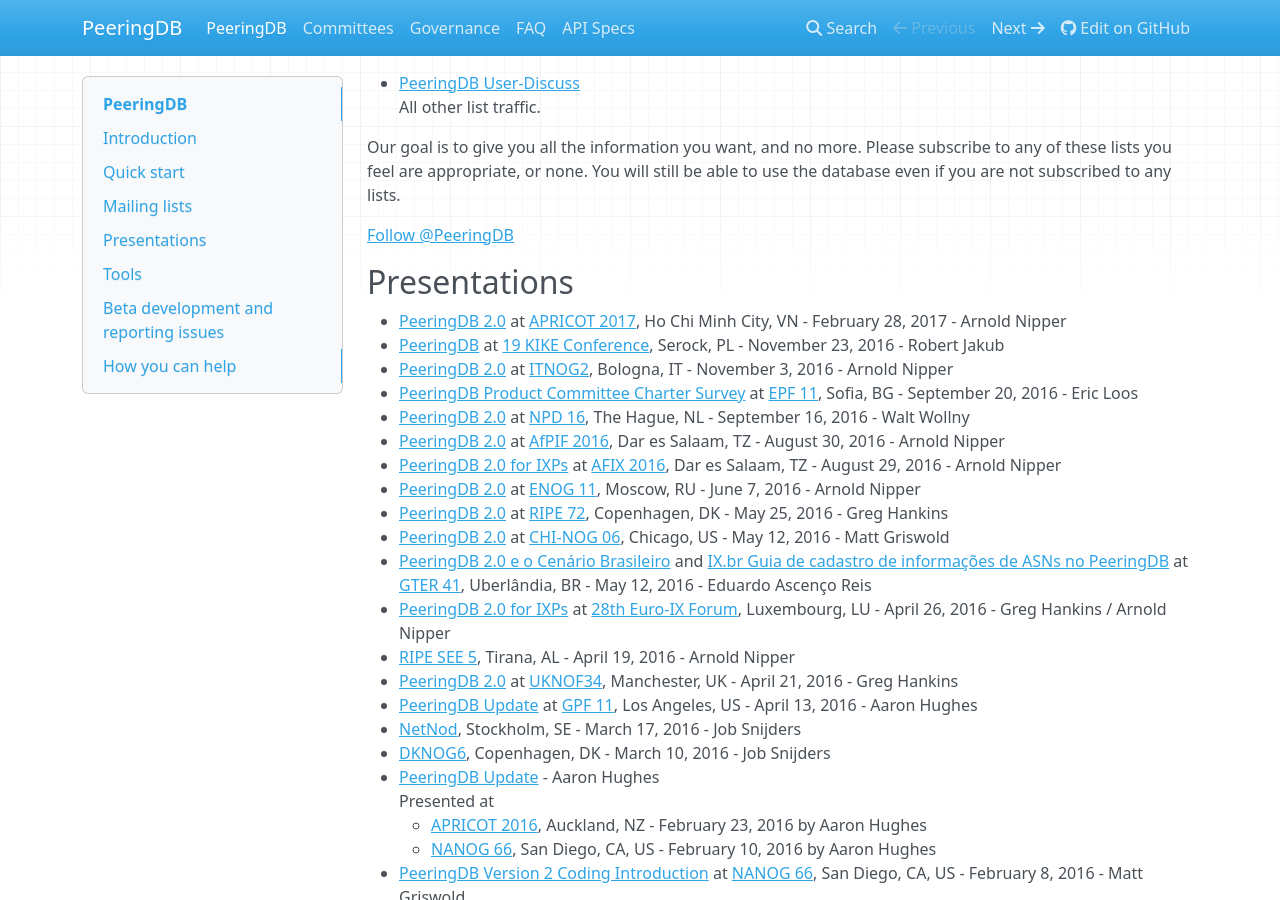
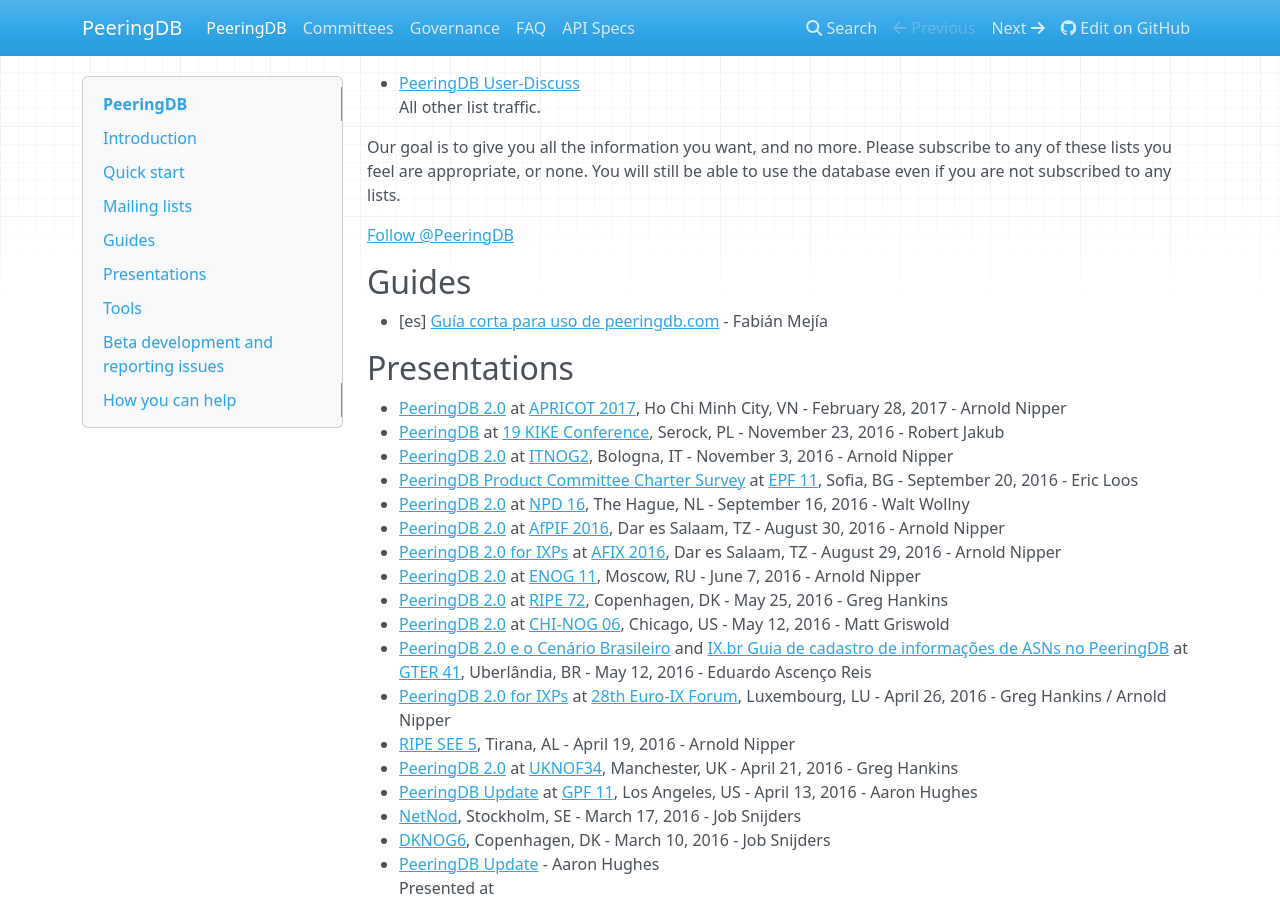
Before and after one commit to peeringdb/docs, an MkDocs documentation site: the page built from docs/index.md, in a window 1280 px wide and 900 px high, scrolled down 1428 px. Built offline with MkDocs 1.6.1, drawn with Linux system fonts in a browser that asks for light colours; nearby versions of some CDN libraries; comment, search, counter and statistics services are not loaded; old or Windows-style settings are respelled for this version of MkDocs.

Commit message:
add spanish guide

```diff
--- a/docs/index.md
+++ b/docs/index.md
@@ -74,6 +74,12 @@
 <script>!function(d,s,id){var js,fjs=d.getElementsByTagName(s)[0],p=/^http:/.test(d.location)?'http':'https';if(!d.getElementById(id)){js=d.createElement(s);js.id=id;js.src=p+'://platform.twitter.com/widgets.js';fjs.parentNode.insertBefore(js,fjs);}}(document, 'script', 'twitter-wjs');</script>
 </p>
 
+
+## Guides
+
+- [es] [Guía corta para uso de peeringdb.com](guide/guia_PeeringDB.pdf) - Fabián Mejía
+
+
 ## Presentations
 
 - [PeeringDB 2.0](presentation/20170228-Apricot2017-Nipper.pdf) at [APRICOT 2017](https://2017.apricot.net/), Ho Chi Minh City, VN - February 28, 2017 - Arnold Nipper
```
Also changed, not shown: 1 other file.
